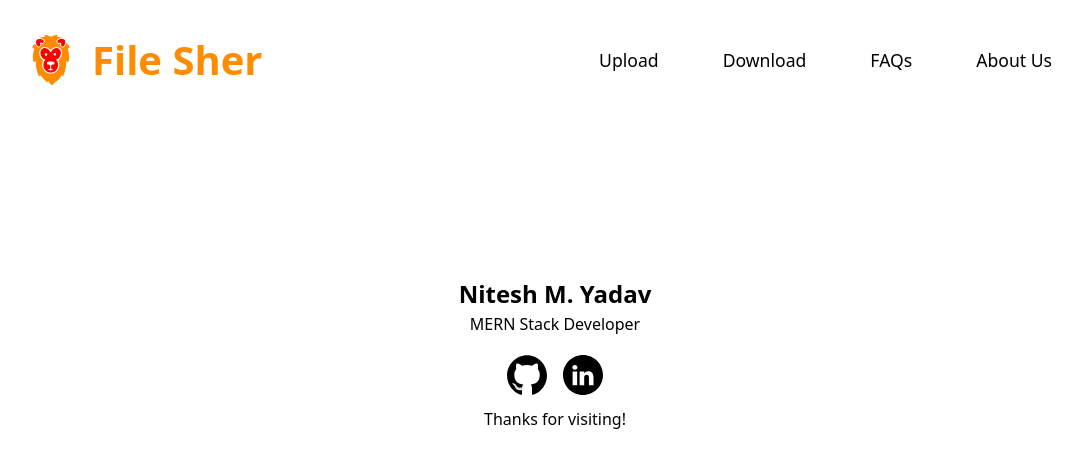
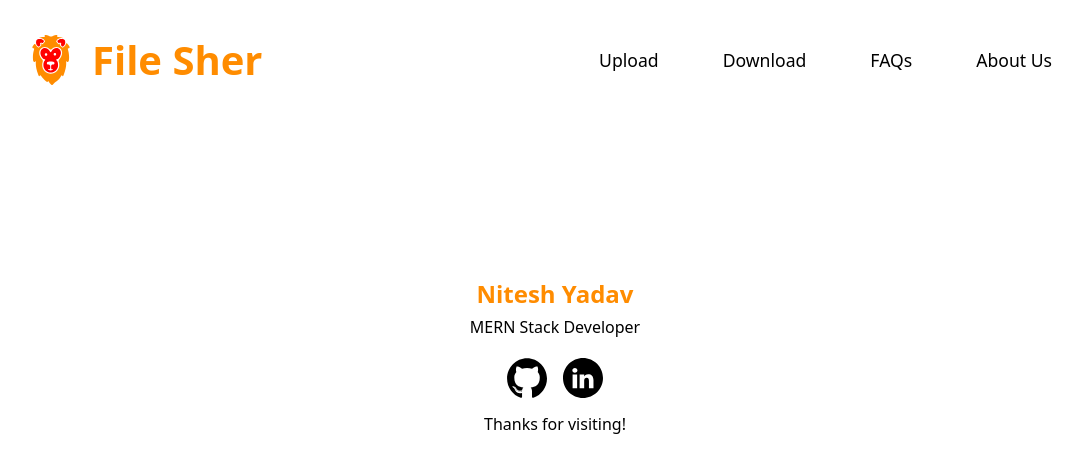
Before and after one commit to nteshxx/file-sher-client, a React (Create React App) app: page /about in a window 1280 px wide. Shown: the top 472 px of the page, without its empty margins (85-1167 px from the left). Built offline with nearby package versions, Linux system fonts and the light colour scheme; no server answers.

Commit message:
modified toast notification and styled about page

```diff
--- a/src/components/Dropzone.js
+++ b/src/components/Dropzone.js
@@ -14,8 +14,25 @@ const Dropzone = () => {
   const [progress, setProgress] = useState(0);
   const { acceptedFiles, getRootProps, getInputProps } = useDropzone();
 
-  const notifyLinkCopied = () => toast("Link Copied!");
-  const notifyError = () => toast("Something went wrong!");
+  const notifyLinkCopied = () => toast.success('Link Copied!', {
+    position: "top-right",
+    autoClose: 1500,
+    hideProgressBar: true,
+    closeOnClick: true,
+    pauseOnHover: true,
+    draggable: true,
+    progress: undefined,
+    });
+
+  const notifyError = () => toast.error('Something went wrong!', {
+    position: "top-right",
+    autoClose: 1500,
+    hideProgressBar: true,
+    closeOnClick: true,
+    pauseOnHover: true,
+    draggable: true,
+    progress: undefined,
+    });
 
   const copyClickHandler = () => {
     navigator.clipboard.writeText(generatedLink);
--- a/src/pages/About.js
+++ b/src/pages/About.js
@@ -6,7 +6,7 @@ import linkedin from '../assets/linkedin.svg';
 const About = () => {
   return (
     <div className="about">
-      <h2>Nitesh M. Yadav</h2>
+      <h2>Nitesh Yadav</h2>
       <p>MERN Stack Developer</p>
       <div className='links'>
         <a href='https://github.com/nteshxx/file-sher-client'><img src={github} alt=''/></a>
--- a/src/pages/Download.js
+++ b/src/pages/Download.js
@@ -9,9 +9,25 @@ import 'react-toastify/dist/ReactToastify.css';
 const Download = () => {
   const [downloadURL, setDownloadURL] = useState(null);
 
-  const notifyError = () => toast("Link has been expired or invalid!");
+  const notifyError = () => toast.error('Link has been expired or invalid!', {
+    position: "top-right",
+    autoClose: 1500,
+    hideProgressBar: true,
+    closeOnClick: true,
+    pauseOnHover: true,
+    draggable: true,
+    progress: undefined,
+    });
 
-  const notifyDownload = () => toast("Downloading...");
+  const notifyDownload = () => toast.success('Downloading...', {
+    position: "top-right",
+    autoClose: 1500,
+    hideProgressBar: true,
+    closeOnClick: true,
+    pauseOnHover: true,
+    draggable: true,
+    progress: undefined,
+    });
 
   const downloadFile = () => {
     let filePath = `${downloadURL}`;
--- a/src/styles/about.css
+++ b/src/styles/about.css
@@ -4,17 +4,40 @@
   line-height: 30px;
 }
 
-.about a {
-  margin: 0.5rem;
+.about h2 {
+  color: var(--dark-orange);
 }
 
-.about a img {
-  height: 40px;
-  width: auto;
+.about p {
+  margin-top: 0.2rem;
 }
 
 .links {
-  margin-top: 1rem;
+  margin-top: 0.5rem;
+  display: flex;
+  justify-content: center;
+}
+
+.links a {
+  display: flex;
+  align-items: center;
+  justify-content: center;
+  margin: 0.5rem;
+  height: 40px;
+  width: 40px;
+}
+
+.links a img {
+  height: 100%;
+  width: 100%;
+  transition: all 0ms ease;
+}
+
+.links a img:hover {
+  height: 38px;
+  width: 38px;
+  border-radius: 50%;
+  background-color: var(--dark-orange);
 }
 
 /* ipad */
```
